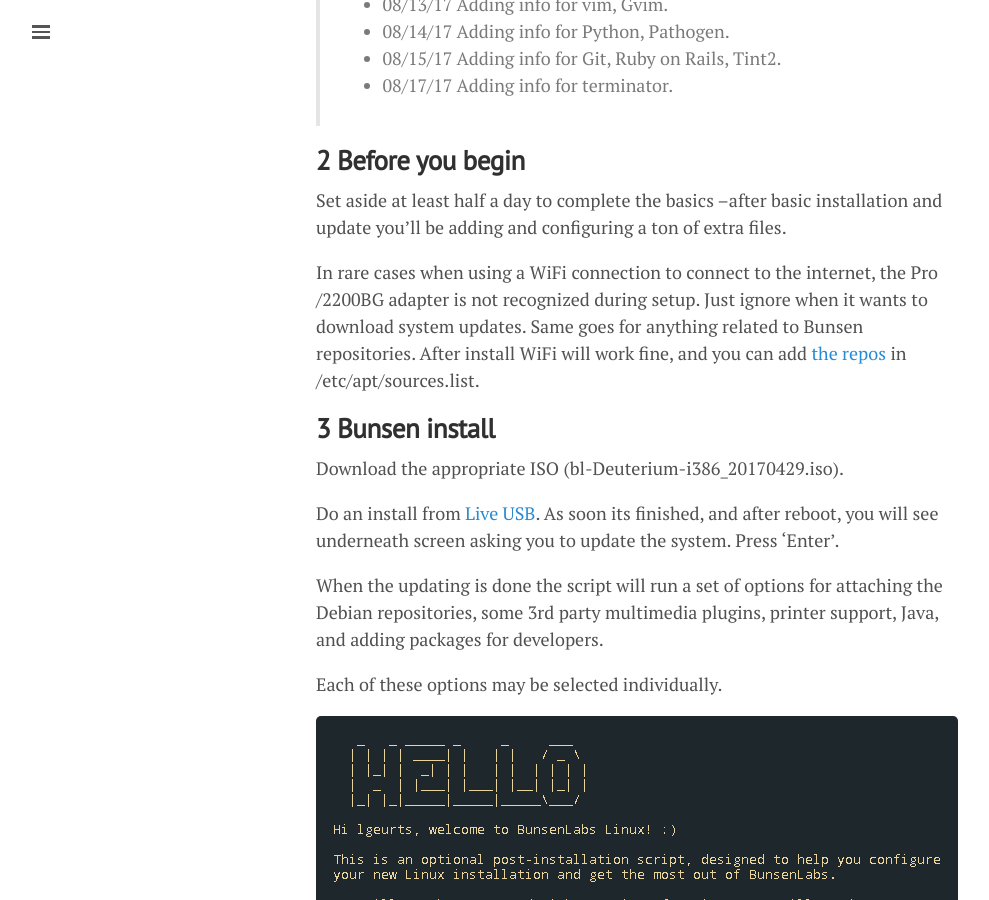
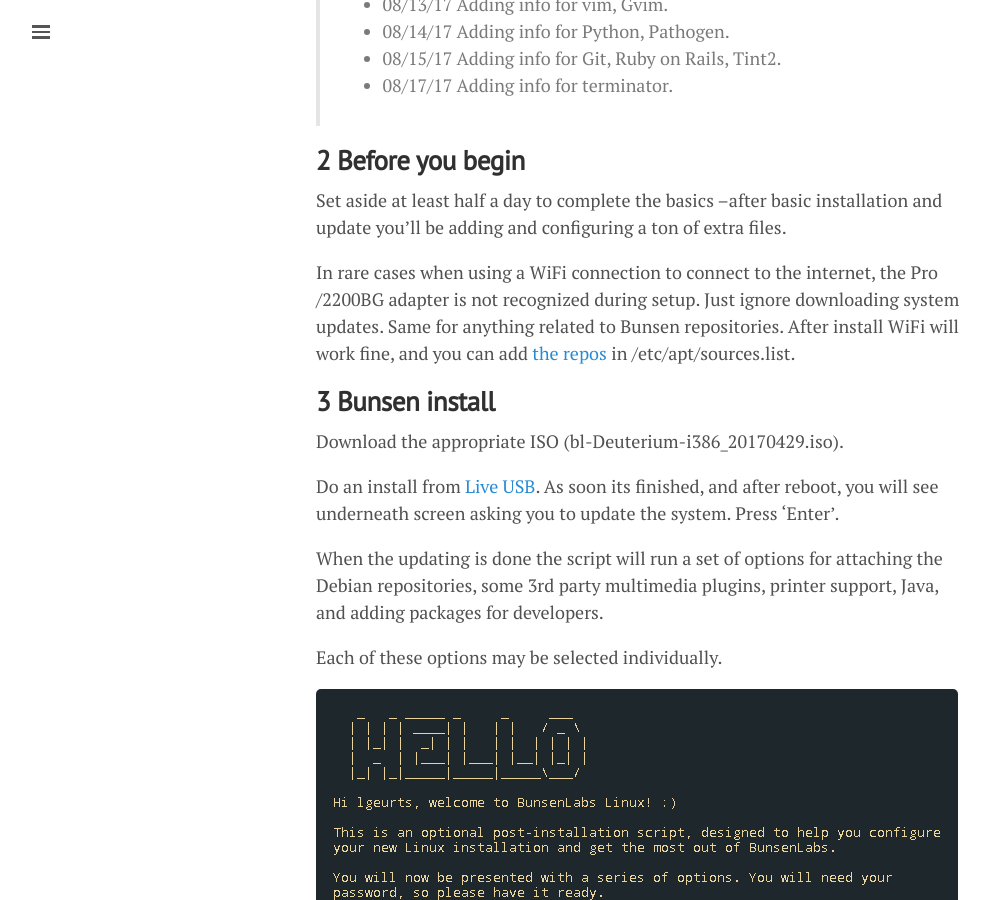
Before and after one commit to lgeurts/lgeurts.github.io, a Jekyll site: the page built from _posts/2017-07-11-bunsenlabs-linux-setup-notes-for dell-inspiron-6000.md, in a window 1280 px wide and 900 px high, scrolled down 1481 px. Shown: the whole window, without its empty margins (0-989 px from the left). Built offline with Jekyll 4.4.1, drawn with Linux system fonts in a browser that asks for light colours; nearby versions of some CDN libraries; comment, search, counter and statistics services are not loaded.

```diff
--- a/_posts/2017-07-11-bunsenlabs-linux-setup-notes-for dell-inspiron-6000.md
+++ b/_posts/2017-07-11-bunsenlabs-linux-setup-notes-for dell-inspiron-6000.md
@@ -41,7 +41,7 @@
 
 Set aside at least half a day to complete the basics –after basic installation and update you'll be adding and configuring a ton of extra files.
 
-In rare cases when using a WiFi connection to connect to the internet, the Pro /2200BG adapter is not recognized during setup. Just ignore when it wants to download system updates. Same goes for anything related to Bunsen repositories. After install WiFi will work fine, and you can add [the repos](https://forums.bunsenlabs.org/viewtopic.php?id=1526) in /etc/apt/sources.list.
+In rare cases when using a WiFi connection to connect to the internet, the Pro /2200BG adapter is not recognized during setup. Just ignore downloading system updates. Same for anything related to Bunsen repositories. After install WiFi will work fine, and you can add [the repos](https://forums.bunsenlabs.org/viewtopic.php?id=1526) in /etc/apt/sources.list.
 
 **3 Bunsen install**
 ---------------------
```
